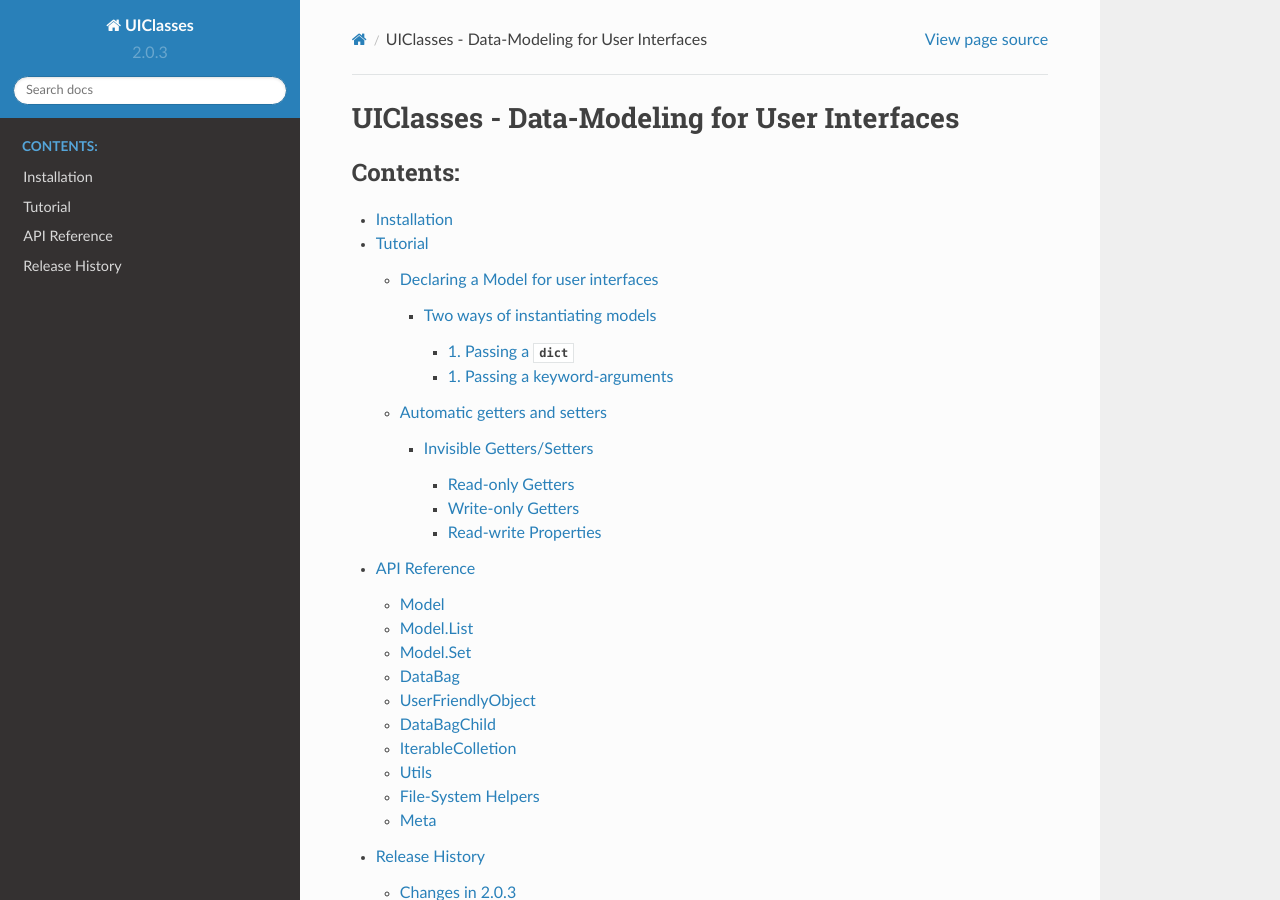
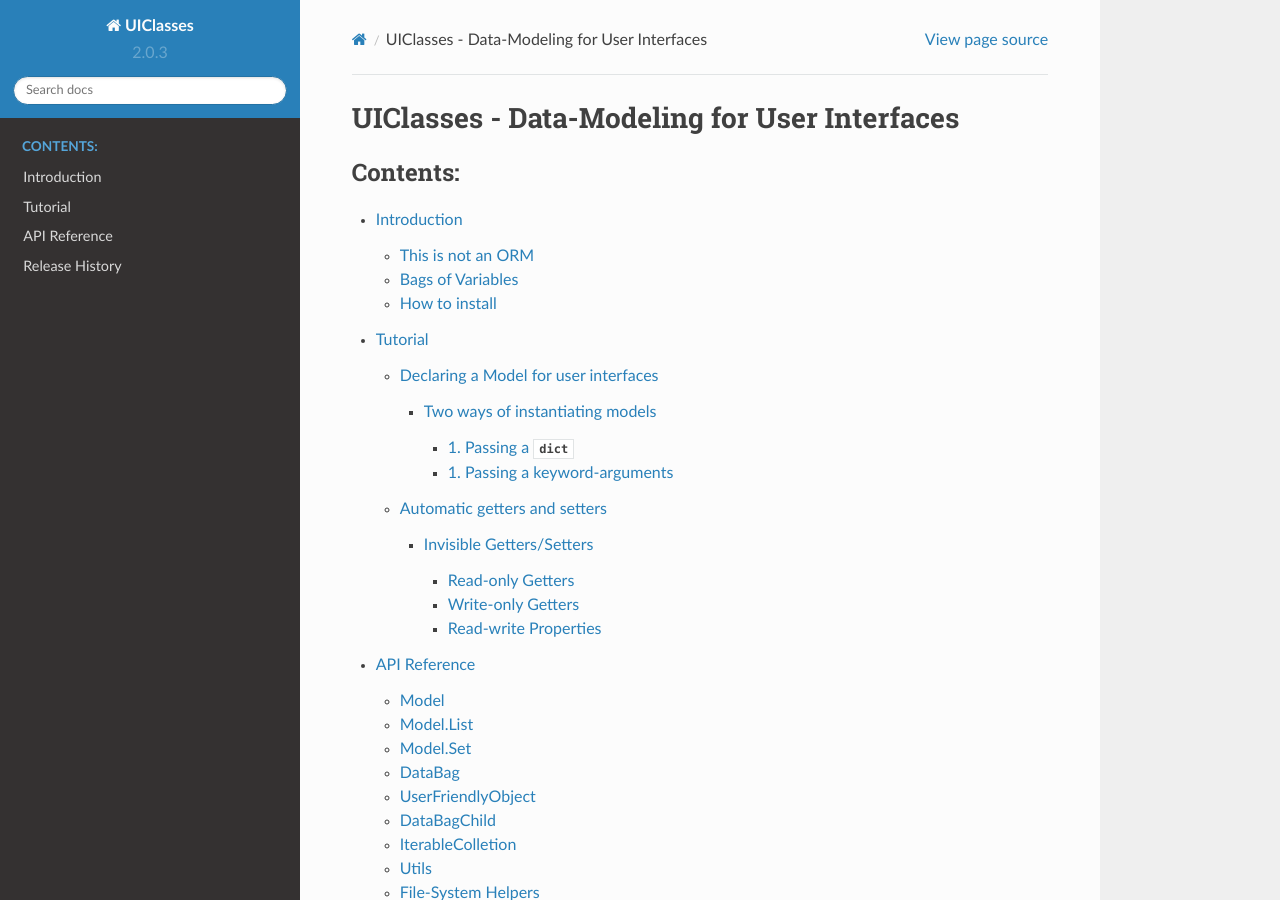
Before and after one commit to gabrielfalcao/uiclasses, a Sphinx documentation site: the page built from docs/source/index.rst, in a window 1280 px wide and 900 px high. Built offline with Sphinx 7.4.7 and the Read the Docs theme 2.0.0, drawn with Linux system fonts in a browser that asks for light colours; some of the changed lines change nothing that is shown.

Commit message:
update docs

```diff
--- a/docs/source/index.rst
+++ b/docs/source/index.rst
@@ -11,7 +11,7 @@ UIClasses - Data-Modeling for User Interfaces
    :maxdepth: 4
    :caption: Contents:
 
-   installation
+   introduction
    tutorial
    api
    changelog
--- a/docs/source/installation.rst
+++ /dev/null
@@ -1,10 +0,0 @@
-.. _Installation:
-
-
-Installation
-============
-
-
-.. code:: bash
-
-   pip3 install uiclasses
--- /dev/null
+++ b/docs/source/introduction.rst
@@ -0,0 +1,48 @@
+.. _Introduction:
+
+
+Introduction
+============
+
+
+UIClasses is a library that leverages data-modeling for the
+user-interface layer of your python project.
+
+It provides the :py:class:`~uiclasses.Model` class that adds `Data
+Classe <https://docs.python.org/3/library/dataclasses.html>`_ features
+to its subclasses.
+
+With UIClasses you can separate backend from frontend data modeling,
+preventing coupling in your python project.
+
+This is not an ORM
+------------------
+
+UIClasses is designed to work in tandem with your favorite ORM, not a replacement for it.
+
+Java has DAO (Data-access objects) and POJO (Plain Old Java Objects),
+usually POJOs are used at the UI-layer of an application with data
+mapped from a DAO whose data came from the storage layer of an
+application.
+
+In this context, UIClasses are POJOs, and ORM Models, for example
+SQLAlchemy, are DAOs.
+
+
+Bags of Variables
+------------------
+
+- Objects optimized for user interfaces.
+- Methods to traverse nested dicts, convert to and from json
+- ModelList and ModelSet collections for robust manipulation of collections of models.
+- No I/O happens in models.
+- Collections can be easily cached to leverage responsive user interfaces.
+
+
+How to install
+--------------
+
+
+.. code:: bash
+
+   pip3 install uiclasses
```
